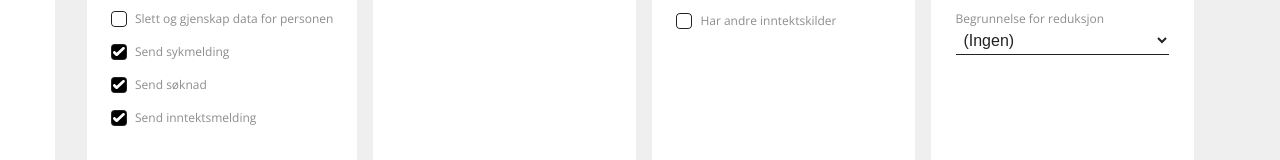
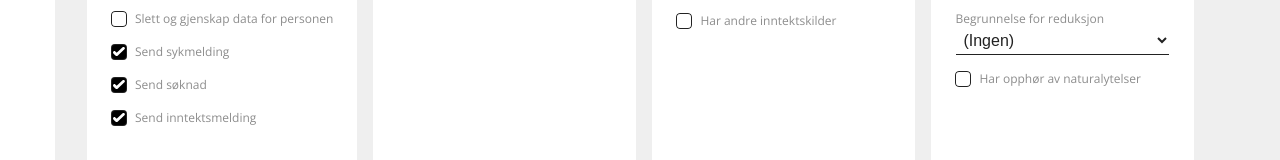
Before and after one commit to navikt/helse-spleis-testdata, a React (Vite) app in the folder frontend/: page / in a window 1280 px wide. Shown: the part 369-529 px from the top of the page. Built offline with nearby package versions, Linux system fonts and the light colour scheme.

Commit message:
legger til harOpphørAvNaturalytelser

```diff
--- a/frontend/src/io/api.d.ts
+++ b/frontend/src/io/api.d.ts
@@ -34,7 +34,8 @@ export interface InntektsmeldingDTO {
   opphørRefusjon?: string;
   førsteFraværsdag?: string;
   refusjon: RefusjonDto;
-  begrunnelseForReduksjonEllerIkkeUtbetalt: string
+  begrunnelseForReduksjonEllerIkkeUtbetalt: string;
+  harOpphørAvNaturalytelser: boolean
 }
 
 export interface RefusjonDto {
--- a/frontend/src/screens/opprettDokumenter/InntektsmeldingCard.tsx
+++ b/frontend/src/screens/opprettDokumenter/InntektsmeldingCard.tsx
@@ -8,6 +8,7 @@ import {validateFødselsnummer, validateInntekt, validateOrganisasjonsnummer, va
 import format from "date-fns/format";
 import {startOfMonth, subMonths} from "date-fns";
 import {FormSelect} from "../../components/FormSelect";
+import {Checkbox} from "../../components/Checkbox";
 
 const useUnregisterInntektsmeldingCard = () => {
   const { unregister } = useFormContext();
@@ -127,6 +128,12 @@ export const InntektsmeldingCard = React.memo(() => {
                 setValue("begrunnelseForReduksjonEllerIkkeUtbetalt", verdi)
             } }
         />
+          <Checkbox
+              data-testid="harOpphørAvNaturalytelser"
+              label="Har opphør av naturalytelser"
+              errors={formState.errors}
+              {...register("harOpphørAvNaturalytelser")}
+          />
       </div>
     </Card>
   );
--- a/frontend/src/screens/opprettDokumenter/OpprettDokumenter.tsx
+++ b/frontend/src/screens/opprettDokumenter/OpprettDokumenter.tsx
@@ -78,7 +78,8 @@ const createPayload = (
     arbeidsgiverperiode: mapPeriodArray(values, "arbFom", "arbTom"),
     endringRefusjon: mapEndringIRefusjon(values),
     førsteFraværsdag: values.førsteFraværsdag,
-    begrunnelseForReduksjonEllerIkkeUtbetalt: values.begrunnelseForReduksjonEllerIkkeUtbetalt
+    begrunnelseForReduksjonEllerIkkeUtbetalt: values.begrunnelseForReduksjonEllerIkkeUtbetalt,
+    harOpphørAvNaturalytelser: values.harOpphørAvNaturalytelser ?? false
   });
 
   return {
```
Also changed, not shown: 1 other file (tests, documents, lock files or other folders).
